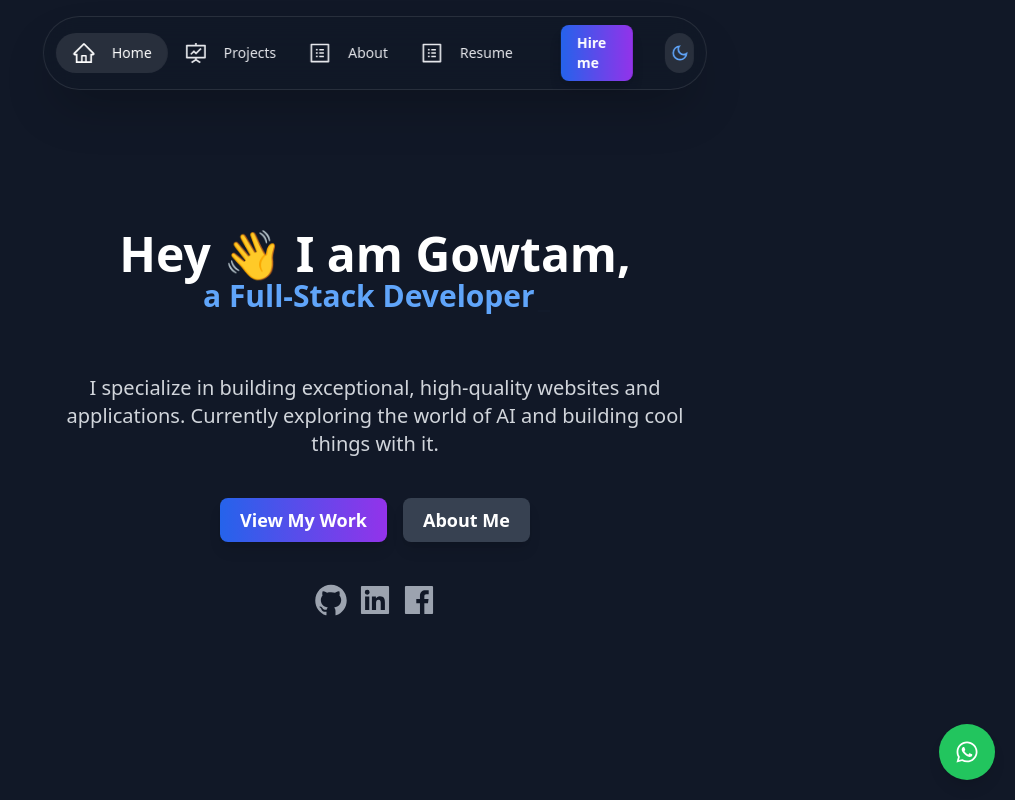
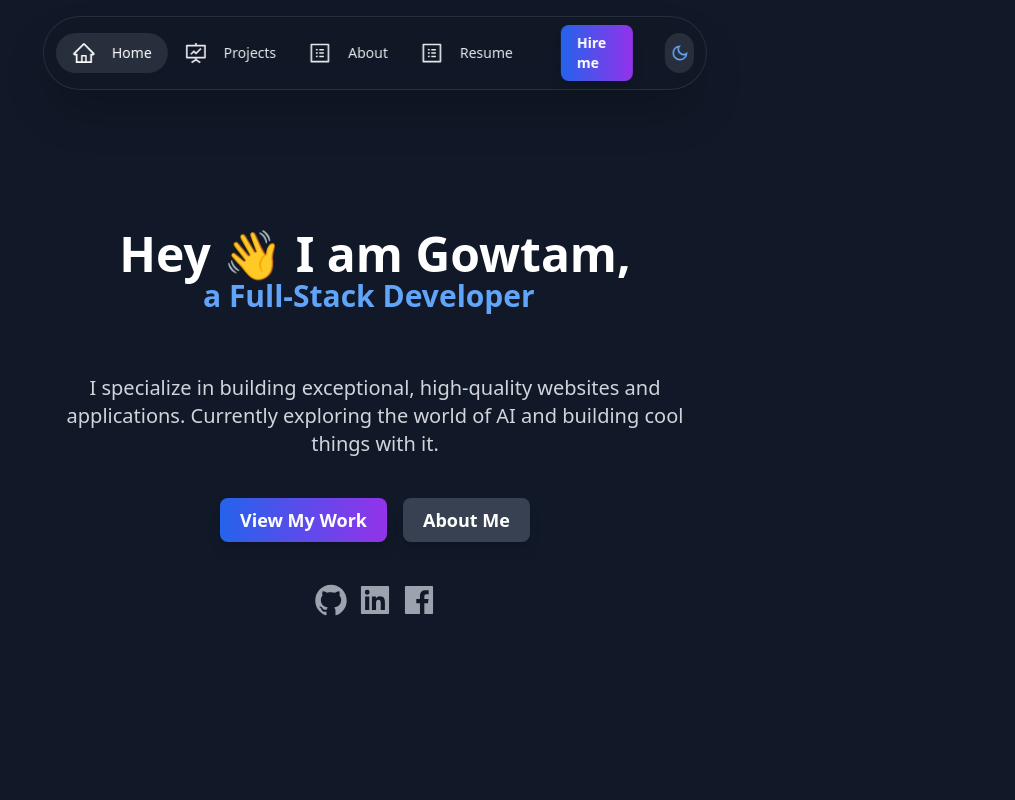
Before and after one commit to gowtamkumar/my-portfolio, a Next.js app: page / in a window 1280 px wide. Shown: the whole page, without its empty margins (265-1280 px from the left). Built offline with nearby package versions, Linux system fonts and the light colour scheme.

Commit message:
whatapp remove

```diff
--- a/app/layout.tsx
+++ b/app/layout.tsx
@@ -1,4 +1,3 @@
-import WhatsAppButton from "@/components/WhatsAppButton";
 import type { Metadata } from "next";
 import "./globals.css";
 // import { Inter } from "next/font/google";
@@ -20,7 +19,7 @@ export default function RootLayout({
     <html lang="en">
       <body className={`dark:bg-slate-800`}>
         {children}
-        <WhatsAppButton phone="8801767163576" message="Hi, I want to chat!" />
+        {/* <WhatsAppButton phone="8801767163576" message="Hi, I want to chat!" /> */}
       </body>
     </html>
   );
```
